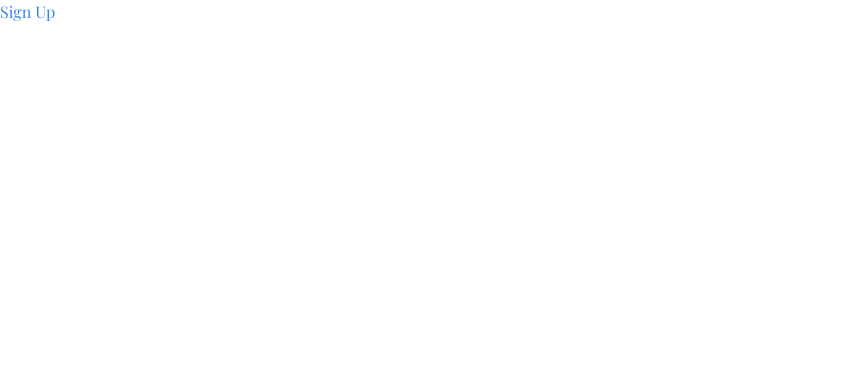
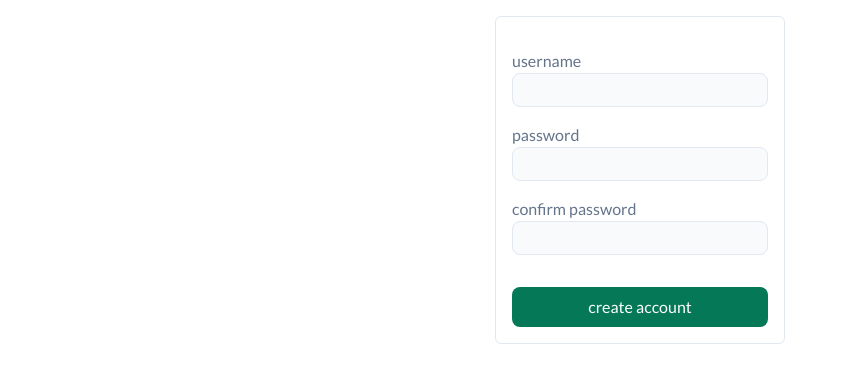
Before and after one commit to akyeshi/capstone-project, a React (Vite) app: page /sign-up in a window 1280 px wide. Shown: the top 382 px of the page, without its empty margins (0-847 px from the left). Built offline with nearby package versions, Linux system fonts and the light colour scheme; a web font is replaced by a local one.

Commit message:
signin & signup containers

```diff
--- /dev/null
+++ b/src/pages/auth/AuthForm/field.jsx
@@ -0,0 +1,18 @@
+
+
+
+const Field = ({label, type, value, onChange}) => {
+  return (
+    <div className="flex flex-col my-4">
+      <label htmlFor={label} className="text-slate-500">{label}</label>
+      <input
+        id={label} type={type}
+        className="border rounded-lg bg-slate-50 border-slate-200 px-2 py-1 w-64 focus:outline-emerald-600"
+        value={value}
+        onChange={onChange}
+      />
+    </div>
+  )
+}
+
+export default Field;
--- /dev/null
+++ b/src/pages/auth/AuthForm/index.jsx
@@ -0,0 +1,37 @@
+
+import {useState} from 'react';
+import Field from './field';
+
+const AuthForm = ({fields, submitButtonLabel}) => {
+
+  // initial value of 'values' will be the output of the callback function
+  const [values, setValues] = useState(() => {
+    const initialState = {};
+    for (let field of fields) {
+      initialState[field.label] = "";
+    }
+    return initialState;
+  })
+  console.log(values)
+
+
+  return (
+    <form className="bg-white border border-slate-200 rounded-md m-4 p-4 font-lato">
+      {fields.map(field => (
+        <Field
+          key={field.label}
+          label={field.label}
+          type={field.type}
+          value={values[field.label]}
+          onChange={(e) => setValues({...values, [field.label]: e.target.value})}
+        />
+      ))}
+      <button className="text-white bg-emerald-700 w-full py-2 rounded-lg bg-emerald-700 mt-4">
+        {submitButtonLabel}
+      </button>
+    </form>
+  )
+}
+
+
+export default AuthForm;
--- /dev/null
+++ b/src/pages/auth/FormContainer.jsx
@@ -0,0 +1,22 @@
+
+
+
+
+// https://static-task-assets.react-formula.com/capstone_sign_in_scene.png
+// https://static-task-assets.react-formula.com/capstone_logo_dark.png
+
+const FormContainer = () => {
+  return (
+    <div>
+      <img
+        className="w-16"
+        src="https://static-task-assets.react-formula.com/capstone_logo_dark.png"
+      />
+      <div className="font-playfair text-emerald-500 text-2xl">
+        Rica's Plants
+      </div>
+    </div>
+  )
+}
+
+export default FormContainer;
--- a/src/pages/auth/SignInPage.jsx
+++ b/src/pages/auth/SignInPage.jsx
@@ -1,10 +1,25 @@
 
+import AuthForm from "./AuthForm";
+import FormContainer from "./FormContainer";
 
 const SignInPage = () => {
   return (
-    <div className="font-lato text-green-500">
-      Sign In
-      <i className="fa-solid fa-right-to-bracket"></i>
+    <div className="flex items-center justify-center">
+      <FormContainer>
+        <AuthForm
+          fields={[
+            {
+              label: 'username',
+              type: 'text'
+            },
+            {
+              label: 'password',
+              type: 'password'
+            }
+          ]}
+          submitButtonLabel="sign in"
+        />
+      </FormContainer>
     </div>
   )
 }
--- a/src/pages/auth/SignUpPage.jsx
+++ b/src/pages/auth/SignUpPage.jsx
@@ -1,9 +1,28 @@
-
+import AuthForm from "./AuthForm";
 
 const SignUpPage = () => {
+
+  // pass to the form 'fields' prop with value as an array containing all form fields as objects
+  // outside curly is for interpolation
   return (
-    <div className="font-playfair text-blue-500">
-      Sign Up
+    <div className="flex justify-center items-center">
+      <AuthForm
+        fields={[
+          {
+            label: 'username',
+            type: 'text'
+          },
+          {
+            label: 'password',
+            type: 'password'
+          },
+          {
+            label: 'confirm password',
+            type: 'password'
+          },
+        ]}
+        submitButtonLabel="create account"
+      />
     </div>
   )
 }
```
